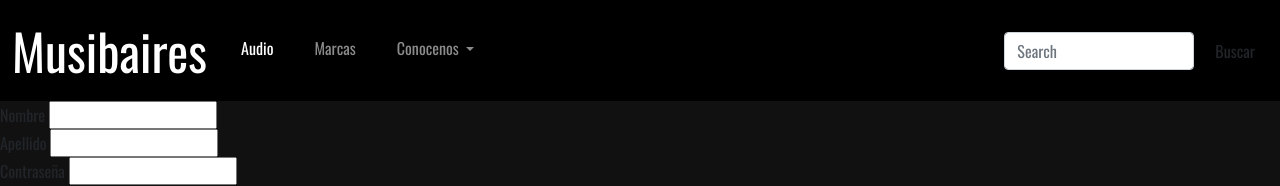
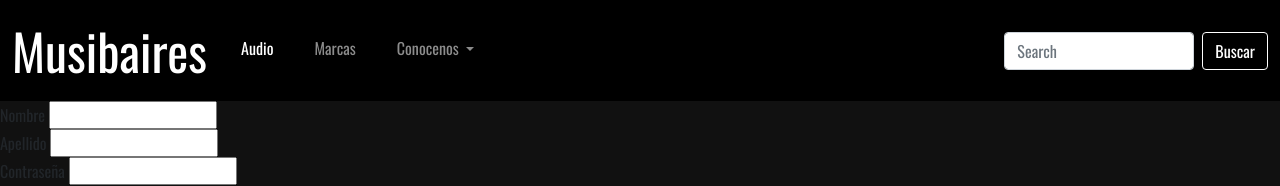
Before and after one commit to santtivazquez/musibaires, a plain HTML site: page pages/contacto.html in a window 1280 px wide. Shown: the top 186 px of the page. Drawn offline with nearby package versions, Linux system fonts and the light colour scheme.

Commit message:
bootstrap2

```diff
--- a/pages/contacto.html
+++ b/pages/contacto.html
@@ -42,7 +42,7 @@
                     </ul>
                     <form class="d-flex">
                         <input class="form-control me-2" type="search" placeholder="Search" aria-label="Search">
-                        <button class="btn" type="submit">Buscar</button>
+                        <button class="btn boton" type="submit">Buscar</button>
                     </form>
                 </div>
             </div>
```
Also changed, not shown: pages/marcas.html (+1 -1 lines), pages/musica.html (+1 -1 lines), pages/nosotros.html (+1 -1 lines).
